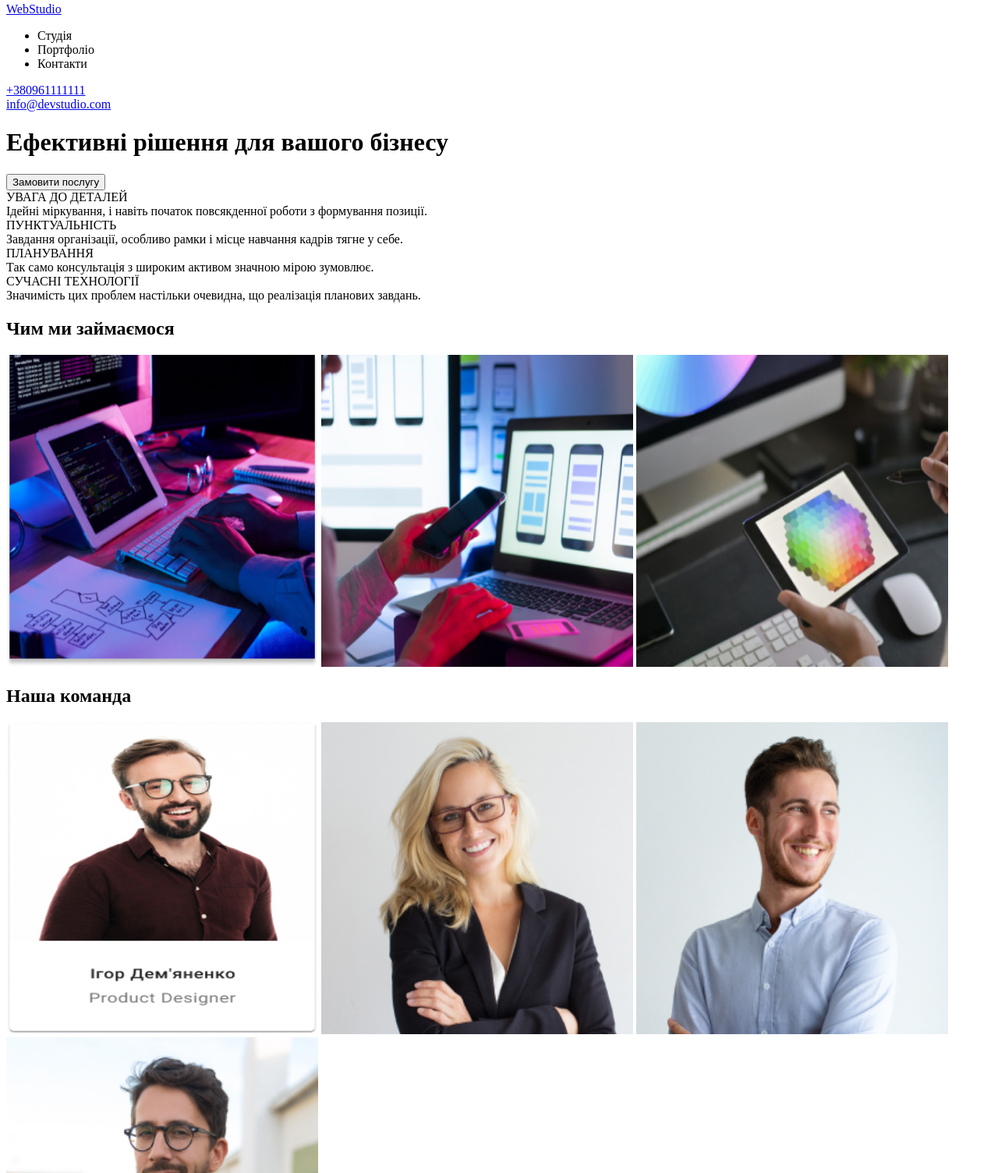
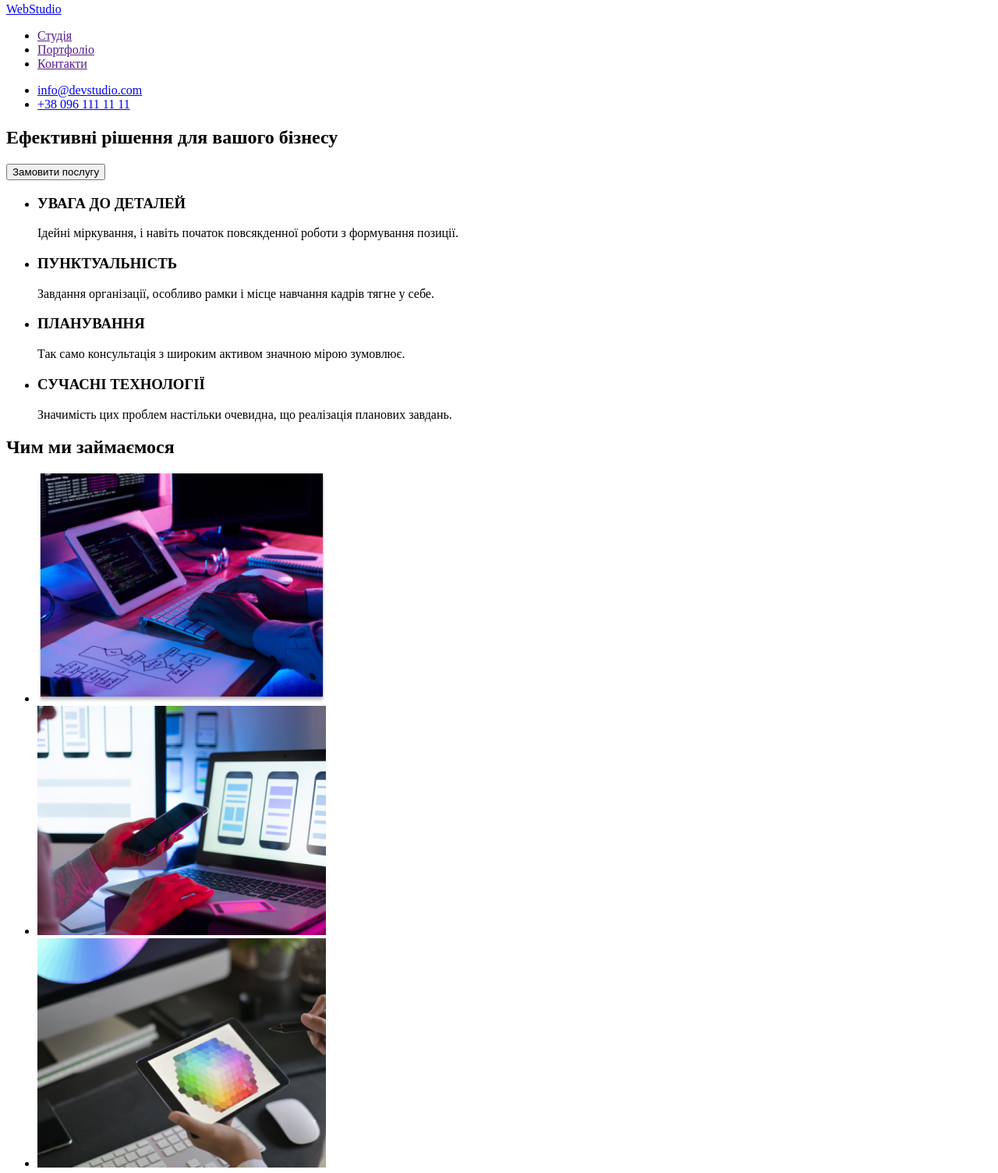
Before and after one commit to scoandrey/goit-markup-hw-01, a plain HTML site: page index.html in a window 1280 px wide. Shown: the part 5-1509 px from the top of the page at 78% size. Drawn offline with Linux system fonts and the light colour scheme.

Commit message:
added markup 9/27/22

```diff
--- a/index.html
+++ b/index.html
@@ -1,131 +1,92 @@
 <!DOCTYPE html>
-<html lang="en">
+<html lang="uk">
     <head>
-    <meta charset="UTF-8" />
-    <meta http-equiv="X-UA-Compatible" content="IE=edge" />
-    <meta name="viewport" content="width=device-width, initial-scale=1.0" />
+    <meta charset="UTF-8">
+    <meta http-equiv="X-UA-Compatible" content="IE=edge">
+    <meta name="viewport" content="width=device-width, initial-scale=1.0">
     <title>Студія</title>
     </head>
     <body>
     <header>
-        <div>
-            <div>
-                <a href="file:///C:/Users/ravi/Desktop/Andrey/Download/WebStudio.svg">WebStudio</a>
-            </div>
-            <nav>
-                <ul>
-                <li>
-                    <div>
-                        Студія
-                    </div>
-                </li>
-                <li>
-                    <div>
-                        Портфоліо
-                    </div>
-                </li>
-                <li>
-                    <div>
-                        Контакти
-                    </div>
-                </li>
-                </ul>
-            </nav>
-            <div>
-                <a href="tel:+380961111111">+380961111111</a>
-            </div>
-            <div>
-                <a href="mailto:info@devstudio.com">info@devstudio.com</a>
-            </div>
-        </div>
+        <a href=./index.html>WebStudio</a>
+        <nav>
+        <ul>
+        <li><a href="">Студія</a></li>
+        <li><a href="">Портфоліо</a></li>
+        <li><a href="">Контакти</a></li>
+        </ul>
+        </nav>
+        <ul>
+        <li><a href="mailto:info@devstudio.com">info@devstudio.com</a></li>
+        <li><a href="tel:+380961111111">+38 096 111 11 11</a></li>
+        </ul>
     </header>
     <main>
-
-        <div>
-        <div>
+        <section>
         <h1>Ефективні рішення для вашого бізнесу</h1>
-        </div>
-        <div>
         <button type="button">Замовити послугу</button>
-        </div>
-        </div>
-        <div>
-            <div>
-                УВАГА ДО ДЕТАЛЕЙ
-            </div>
-            <div>
-                Ідейні міркування, і навіть початок повсякденної роботи з формування позиції.
-            </div>
-            <div>
-                ПУНКТУАЛЬНІСТЬ
-            </div>
-            <div>
-                Завдання організації, особливо рамки і місце навчання кадрів тягне у себе.
-            </div>
-            <div>
-                ПЛАНУВАННЯ
-            </div>
-            <div>
-                Так само консультація з широким активом значною мірою зумовлює.
-            </div>
-            <div>
-                СУЧАСНІ ТЕХНОЛОГІЇ
-            </div>
-            <div>
-                Значимість цих проблем настільки очевидна, що реалізація планових завдань.
-            </div>
-        </div>
-    <div>
-        <div>
+        </section>
+        <section>
+        <ul>
+        <li>
+        <h3>УВАГА ДО ДЕТАЛЕЙ</h3>
+        <p>Ідейні міркування, і навіть початок повсякденної роботи з формування позиції.</p>
+        </li>
+        <li>
+        <h3>ПУНКТУАЛЬНІСТЬ</h3>
+        <p>Завдання організації, особливо рамки і місце навчання кадрів тягне у себе.</p>
+        </li>
+        <li>
+        <h3>ПЛАНУВАННЯ</h3>
+        <p>Так само консультація з широким активом значною мірою зумовлює.</p>
+        </li>
+        <li>
+        <h3>СУЧАСНІ ТЕХНОЛОГІЇ</h3>
+        <p>Значимість цих проблем настільки очевидна, що реалізація планових завдань.</p>
+        </li>
+        </ul>
+        </section>
+        <section>
         <h2>Чим ми займаємося</h2>
-        </div>
-        <img src="/images/img.jpg" alt="Лэптоп" height="400" width="400" />
-        <img src="/images/img(1).jpg" alt="Смартфон" height="400" width="400" />
-        <img src="/images/img(2).jpg" alt="Планшет" height="400" width="400" />
-        </div>
-    <div>
-        <div>
+        <ul>
+        <li><img src="./images/img.jpg" alt="Лэптоп" width="370" height="294"></li>
+        <li><img src="./images/img1.jpg" alt="Смартфон" width="370" height="294"></li>
+        <li><img src="./images/img2.jpg" alt="Планшет" width="370" height="294"></li>
+        </ul>
+        </section>
+        <section>
         <h2>Наша команда</h2>
-        </div>
-        <img
-        src="/images/teamcard1.jpg"
-        alt="Ігор Дем'яненко"
-        height="400"
-        width="400"
-        />
-        <img
-        src="/images/img(3).jpg"
-        alt="Ольга Рєпіна"
-        height="400"
-        width="400"
-        />
-        <img
-        src="/images/img(4).jpg"
-        alt="Микола Тарасов"
-        height="400"
-        width="400"
-        />
-        <img
-        src="/images/img(5).jpg"
-        alt="Михайло Єрмаков"
-        height="400"
-        width="400"
-        />
-    </div>
+        <ul>
+        <li>
+        <img src="./images/img3.jpg" alt="Ігор Дем'яненко" width="270" height="260">
+        <h3>Ігор Дем'яненко</h3>
+        <p>Product Designer</p>
+        </li>
+        <li>
+        <img src="./images/img4.jpg" alt="Ольга Рєпіна" width="270"  height="260">
+        <h3>Ольга Рєпіна</h3>
+        <p>Frontend Developer</p>
+        </li>
+        <li>
+        <img src="./images/img5.jpg" alt="Микола Тарасов" width="270" height="260">
+        <h3>Микола Тарасов</h3>
+        <p>Marketing</p>
+        </li>
+        <li>
+        <img src="./images/img6.jpg" alt="Михайло Єрмаков" width="270" height="260">
+        <h3>Михайло Єрмаков</h3>
+        <p>UI Designer</p>
+        </li>
+        </ul>
+        </section>
     </main>
     <footer>
-        <div>
-        <div>
-        <a href="file:///C:/Users/ravi/Desktop/Andrey/Download/WebStudio.svg">WebStudio</a>
-        </div>
-        <div>
-        <address>м. Київ, пр-т Лесі Українки, 26</address>
-        <address>
-        <a href="mailto:info@devstudio.com">info@devstudio.com</a>
-        <a href="tel:+380961111111">+380961111111</a>
-        </address>
-        </div>
-        </div>
+        <a href=./index.html>WebStudio</a>
+        <ul>
+        <li><address><a href="">м. Київ, пр-т Лесі Українки, 26</a></address></li>
+        <li><address><a href="mailto:info@devstudio.com">info@devstudio.com</a></address></li>
+        <li><address><a href="tel:+380961111111">+38 096 111 11 11</a></address></li>
+        </ul>
     </footer>
     </body>
 </html>
```
Also changed, not shown: images/WebStudio.svg (deleted), images/img(3).jpg (deleted), images/img(4).jpg (deleted), images/img(5).jpg (deleted), images/img1.jpg (renamed from images/img(1).jpg), images/img2.jpg (renamed from images/img(2).jpg), images/img3.jpg (added), images/img4.jpg (added), images/img5.jpg (added), images/img6.jpg (added), images/teamcard1.jpg (deleted).
